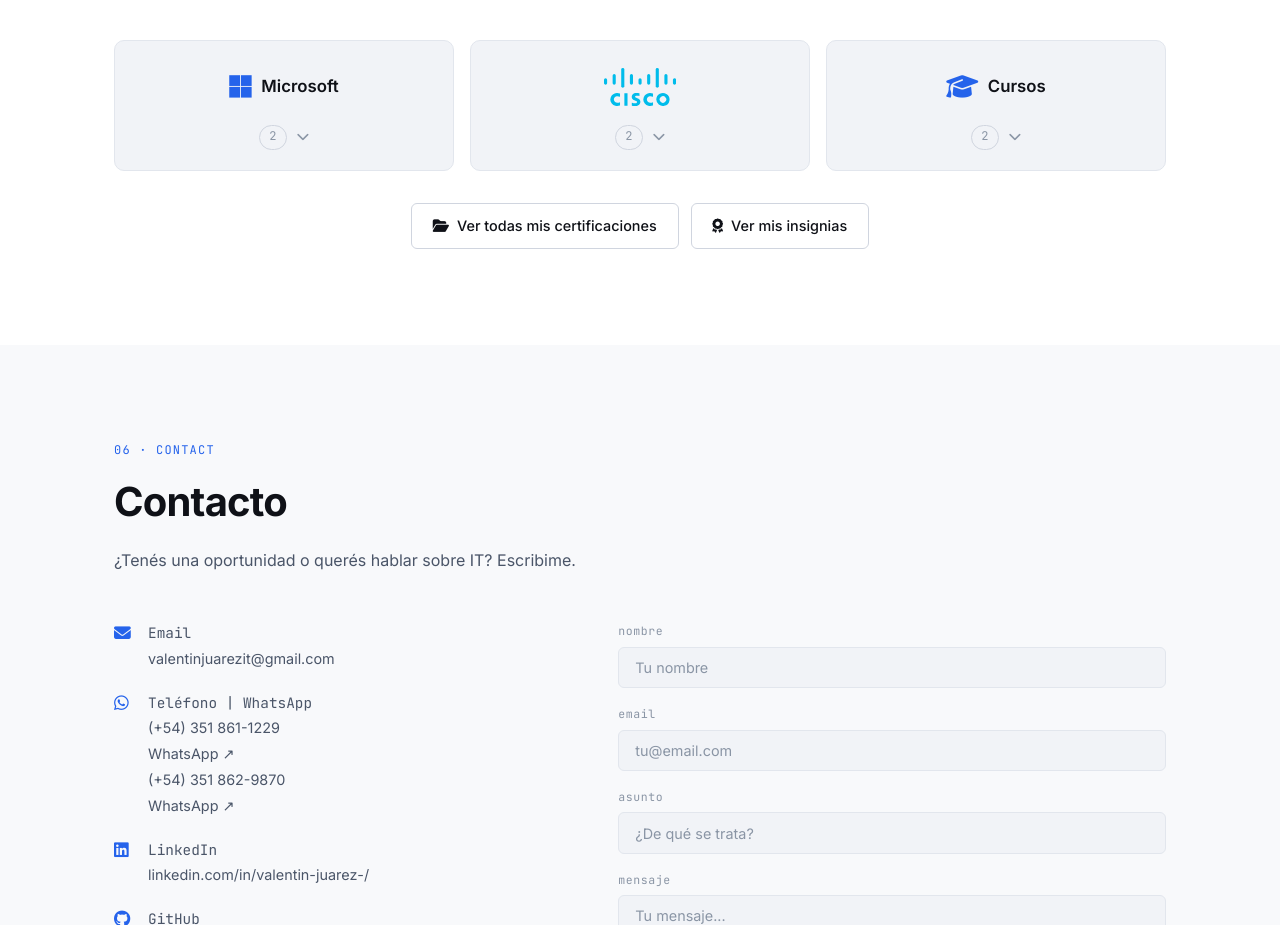
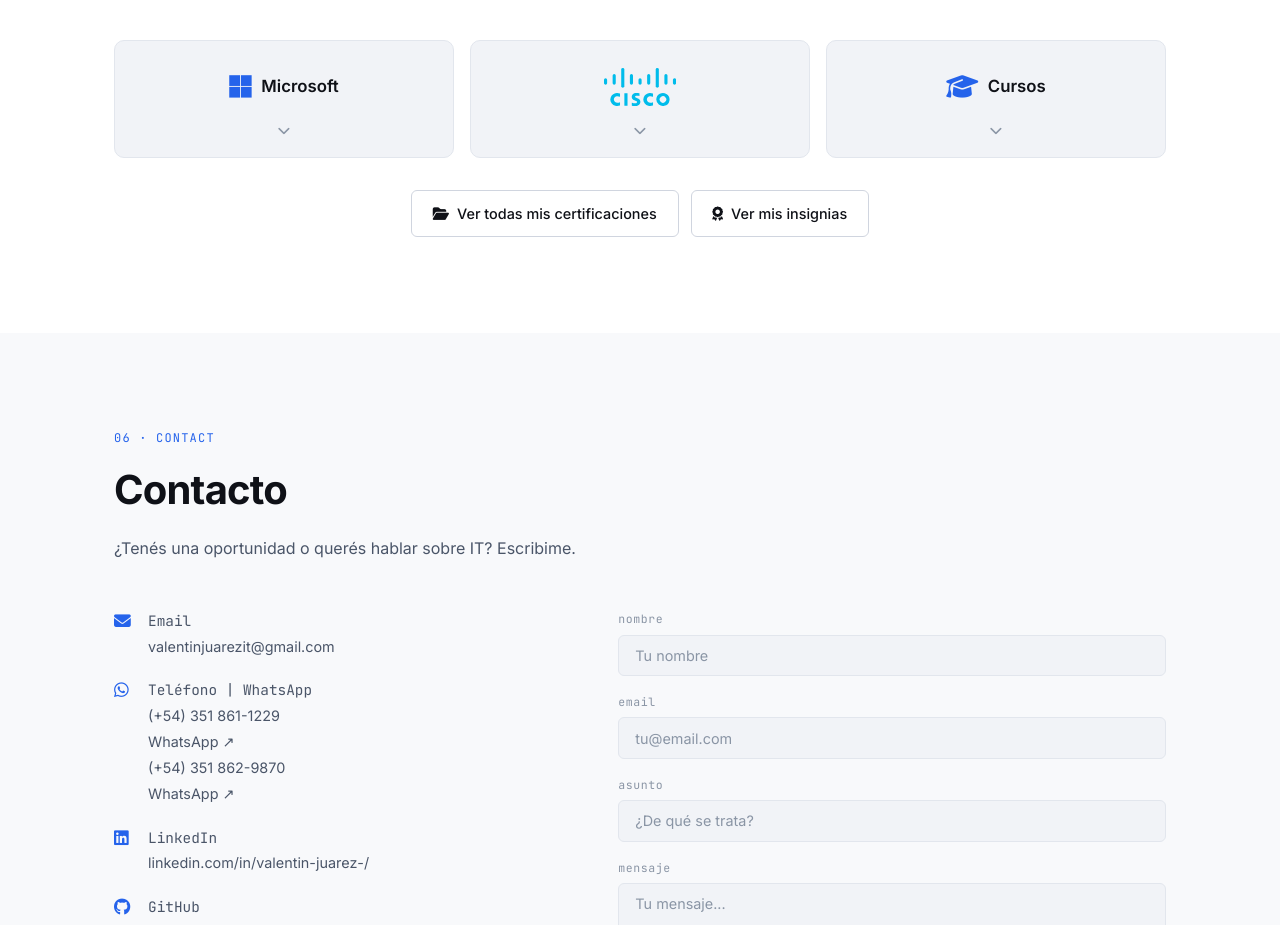
Before and after one commit to ValentinJz/Portfolio-Valentin-Jz, a plain HTML site: page index.html in a window 1280 px wide. Shown: the part 5700-6625 px from the top of the page. Drawn offline with Linux system fonts and the light colour scheme.

Commit message:
refactor: remove certification counters from the markup

```diff
--- a/index.html
+++ b/index.html
@@ -485,14 +485,13 @@
       </div>
 
       <!-- Una tarjeta desplegable por emisor. Para sumar una certificación: agregá un <li> dentro del grupo
-           que corresponda (el contador se actualiza solo). Para abrir un grupo por defecto: <details ... open>. -->
+           que corresponda. Para abrir un grupo por defecto: <details ... open>. -->
       <div class="certs__groups">
 
         <details class="cert-group reveal">
           <summary class="cert-group__summary">
             <span class="cert-group__brand"><i class="fa-brands fa-microsoft"></i> Microsoft</span>
             <span class="cert-group__meta">
-              <span class="cert-group__count mono">2</span>
               <i class="fa-solid fa-chevron-down cert-group__chevron" aria-hidden="true"></i>
             </span>
           </summary>
@@ -506,7 +505,6 @@
           <summary class="cert-group__summary">
             <span class="cert-group__brand"><img src="Cisco.svg" alt="Cisco" class="cert-group__logo" width="72" height="38" /></span>
             <span class="cert-group__meta">
-              <span class="cert-group__count mono">2</span>
               <i class="fa-solid fa-chevron-down cert-group__chevron" aria-hidden="true"></i>
             </span>
           </summary>
@@ -520,7 +518,6 @@
           <summary class="cert-group__summary">
             <span class="cert-group__brand"><i class="fa-solid fa-graduation-cap"></i> <span data-i18n="certs.g3">Cursos</span></span>
             <span class="cert-group__meta">
-              <span class="cert-group__count mono">2</span>
               <i class="fa-solid fa-chevron-down cert-group__chevron" aria-hidden="true"></i>
             </span>
           </summary>
```
